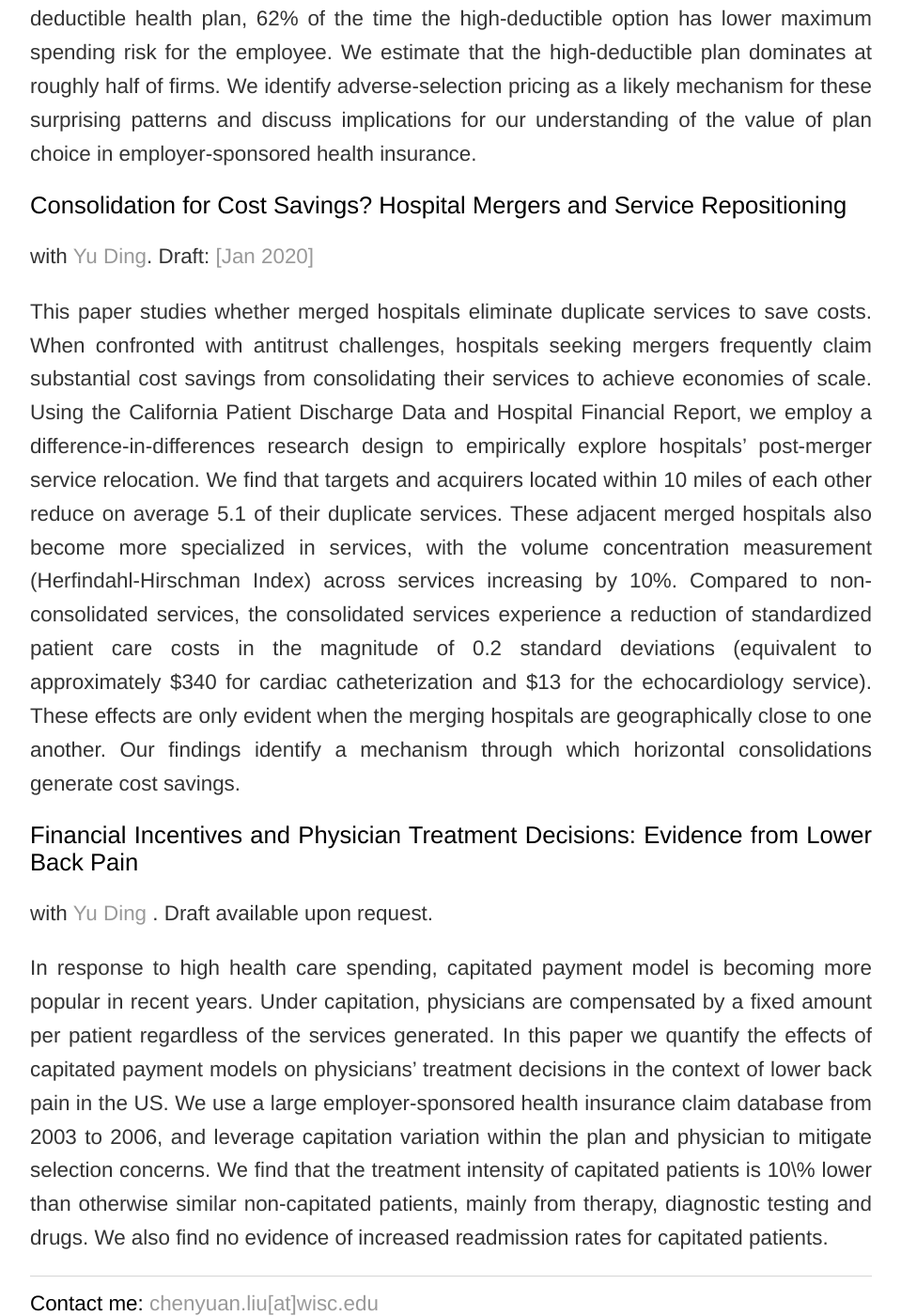
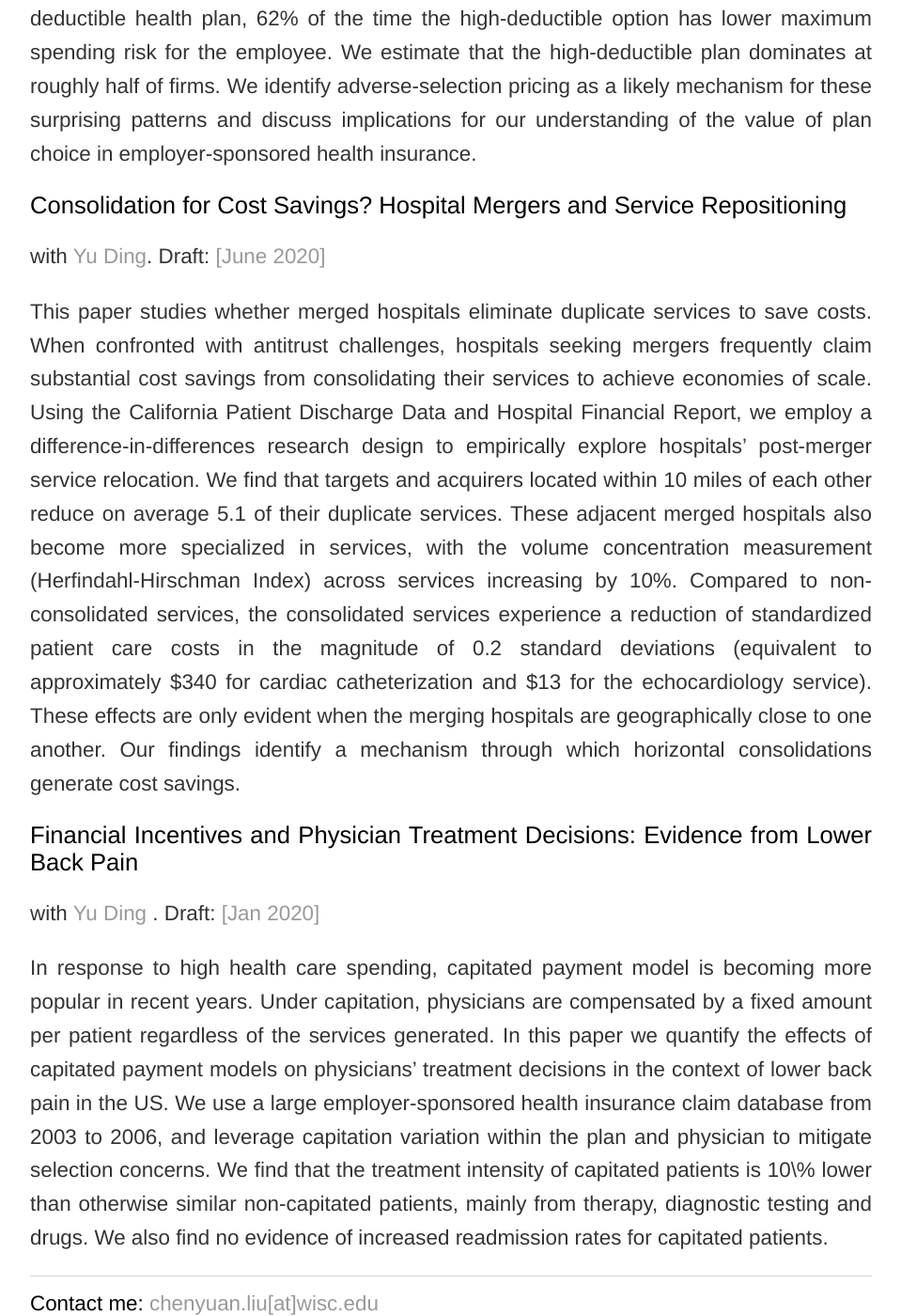
Before and after one commit to trifen/feng3hu.github.io, a Jekyll site: the page built from research.html, in a window 1280 px wide and 1400 px high, scrolled down 1168 px. Shown: the whole window at 94% size, without its empty margins (160-1119 px from the left). Built offline with Jekyll 4.4.1, drawn with Linux system fonts in a browser that asks for light colours.

Commit message:
Update research.html

```diff
--- a/research.html
+++ b/research.html
@@ -15,11 +15,11 @@
 		<p> Prior research documents that there are sometimes dominated options in health plan menus, but is that common? We analyze Kaiser Family Foundation data on health plans that firms offer to their employees. For firms offering both a high-deductible and lower-deductible health plan, 62% of the time the high-deductible option has lower maximum spending risk for the employee. We estimate that the high-deductible plan dominates at roughly half of firms. We identify adverse-selection pricing as a likely mechanism for these surprising patterns and discuss implications for our understanding of the value of plan choice in employer-sponsored health insurance. </p>
 		<p> </p>
   		<h2>Consolidation for Cost Savings? Hospital Mergers and Service Repositioning</h2>
-		<p> with <a href= "https://sites.google.com/wisc.edu/yu-ding/" target="_blank">Yu Ding</a>.  Draft: <a href= "https://drive.google.com/file/d/1WG1lNP8MmffwbnDtiPu6ArohQ6sBZZyh/view" target="_blank">[Jan 2020]</a></p>
+		<p> with <a href= "https://sites.google.com/wisc.edu/yu-ding/" target="_blank">Yu Ding</a>.  Draft: <a href= "chenyuanliu.github.io/files/CapitationLBP_DingLiu.pdf" target="_blank">[June 2020]</a></p>
 		<p> This paper studies whether merged hospitals eliminate duplicate services to save costs. When confronted with antitrust challenges, hospitals seeking mergers frequently claim substantial cost savings from consolidating their services to achieve economies of scale. Using the California Patient Discharge Data and Hospital Financial Report, we employ a difference-in-differences research design to empirically explore hospitals’ post-merger service relocation. We find that targets and acquirers located within 10 miles of each other reduce on average 5.1 of their duplicate services. These adjacent merged hospitals also become more specialized in services, with the volume concentration measurement (Herfindahl-Hirschman Index) across services increasing by 10%. Compared to non-consolidated services, the consolidated services experience a reduction of standardized patient care costs in the magnitude of 0.2 standard deviations (equivalent to approximately $340 for cardiac catheterization and $13 for the echocardiology service). These effects are only evident when the merging hospitals are geographically close to one another. Our findings identify a mechanism through which horizontal consolidations generate cost savings. </p>
 		<p> </p>
 		<h2>Financial Incentives and Physician Treatment Decisions: Evidence from Lower Back Pain</h2>
-		<p> with <a href= "https://sites.google.com/wisc.edu/yu-ding/" target="_blank">Yu Ding </a>. Draft available upon request. </p>
+		<p> with <a href= "https://sites.google.com/wisc.edu/yu-ding/" target="_blank">Yu Ding </a>. Draft: <a href= "https://drive.google.com/file/d/1WG1lNP8MmffwbnDtiPu6ArohQ6sBZZyh/view" target="_blank">[Jan 2020]</a></p>
 		<p> In response to high health care spending, capitated payment model is becoming more popular in recent years. Under capitation, physicians are compensated by a fixed amount per patient regardless of the services generated. In this paper we quantify the effects of capitated payment models on physicians’ treatment decisions in the context of lower back pain in the US. We use a large employer-sponsored health insurance claim database from 2003 to 2006, and leverage capitation variation within the plan and physician to mitigate selection concerns. We find that the treatment intensity of capitated patients is 10\% lower than otherwise similar non-capitated patients, mainly from therapy, diagnostic testing and drugs. We also find no evidence of increased readmission rates for capitated patients.  </p>
 	</div>
 </div><!-- /.blurb -->
```
